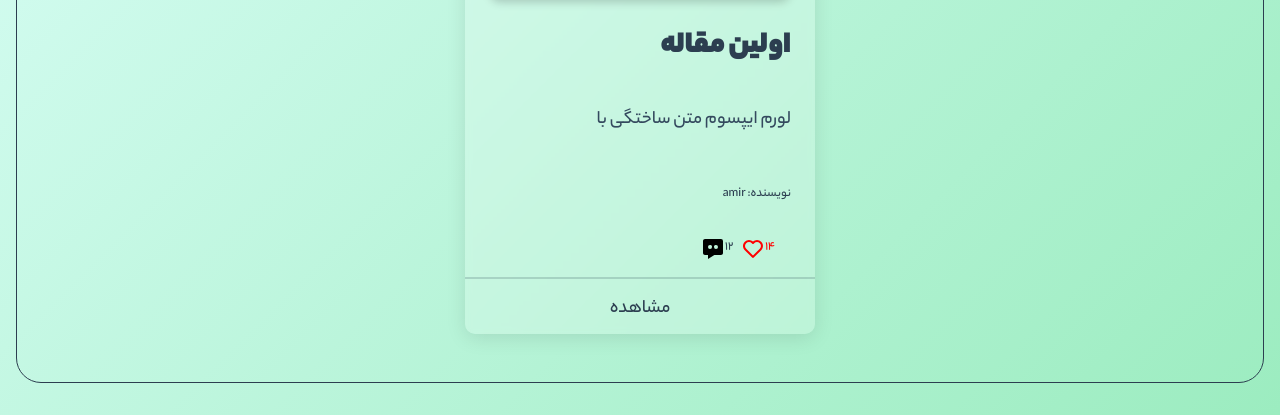
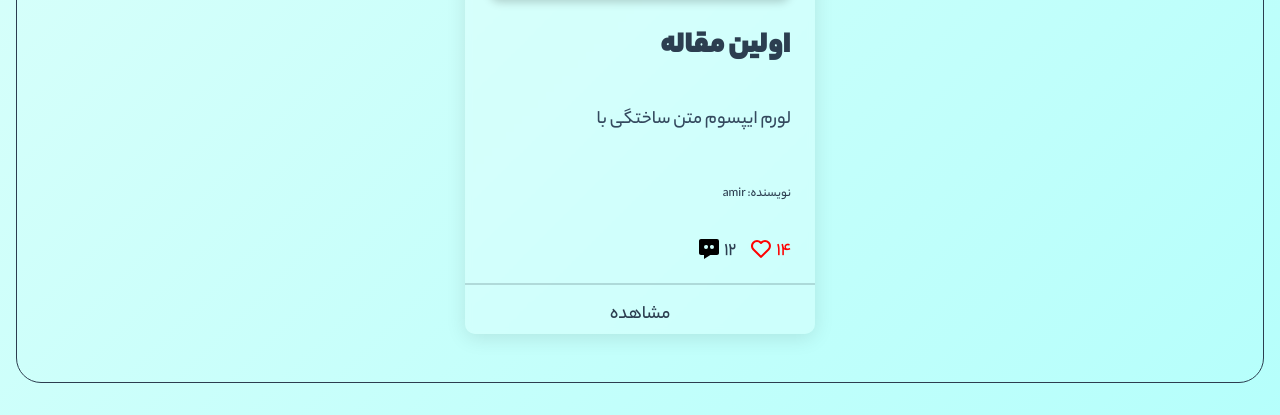
Before and after one commit to Javad1st/myitLand, a PHP site: the page made by maqale ha/maqale.php in a window 1280 px wide. Shown: the part 464-879 px from the top of the page. Run offline with PHP 8.4, Linux system fonts and the light colour scheme; data comes from the database, SQL or seed files in the repository; some libraries are stand-ins or nearby versions.

Commit message:
beter again

```diff
--- a/index.php
+++ b/index.php
@@ -57,7 +57,7 @@ $blogs = $select->fetchAll(PDO::FETCH_ASSOC);
       <div class="bigText">
         <h2>سایت مقاله ای آیتی لند</h2>
         <p>مقالات رایگان و بروز برنامه نویسی در دنیا با آیتی لند</p>
-        <a href="#slider" class="bigText1">اسکرول کنید
+        <a style="font-weight: 900;" href="#slider" class="bigText1">اسکرول کنید
           <svg xmlns="http://www.w3.org/2000/svg" width="26" height="26" viewBox="3 0 17 17"
           style="fill: var(--text-color);  border-radius: 50%;">
           <path d="M16.293 9.293 12 13.586 7.707 9.293l-1.414 1.414L12 16.414l5.707-5.707z"></path>
--- a/maqale ha/styles.css
+++ b/maqale ha/styles.css
@@ -53,7 +53,7 @@ a {
   --base-variant: #e0f7fa;
   --text-color: #2c3e50;
   --secondary-text: #34495e;
-  --primary-color: #33d87d7c;
+  --primary-color: #1afff452;
   --accent-color: #16a085;
   --footer-color: #2c3e50;
   --darkMode: #27ae60;
@@ -373,24 +373,26 @@ top: -85px;
 
 }
 .icons{
-
   display: flex;
-  gap: 0.5rem;
+  gap: 0.8rem;
   justify-content: flex-start;
   align-items: center;
   font-size: 0.8rem;
   align-self: self-start;
   /* margin-bottom: 1rem; */
-  margin-right: 1rem;
+  /* margin-right: 1rem; */
 }
 .icon{
+  font-size: 1.2rem ;
   display: flex;
+  gap: 0.2rem;
 }
 .like{
   color: red;
 }
 #liked-icon{
   display: none;
+
 }
 .blog .view {
   color: var(--text-color);
```
